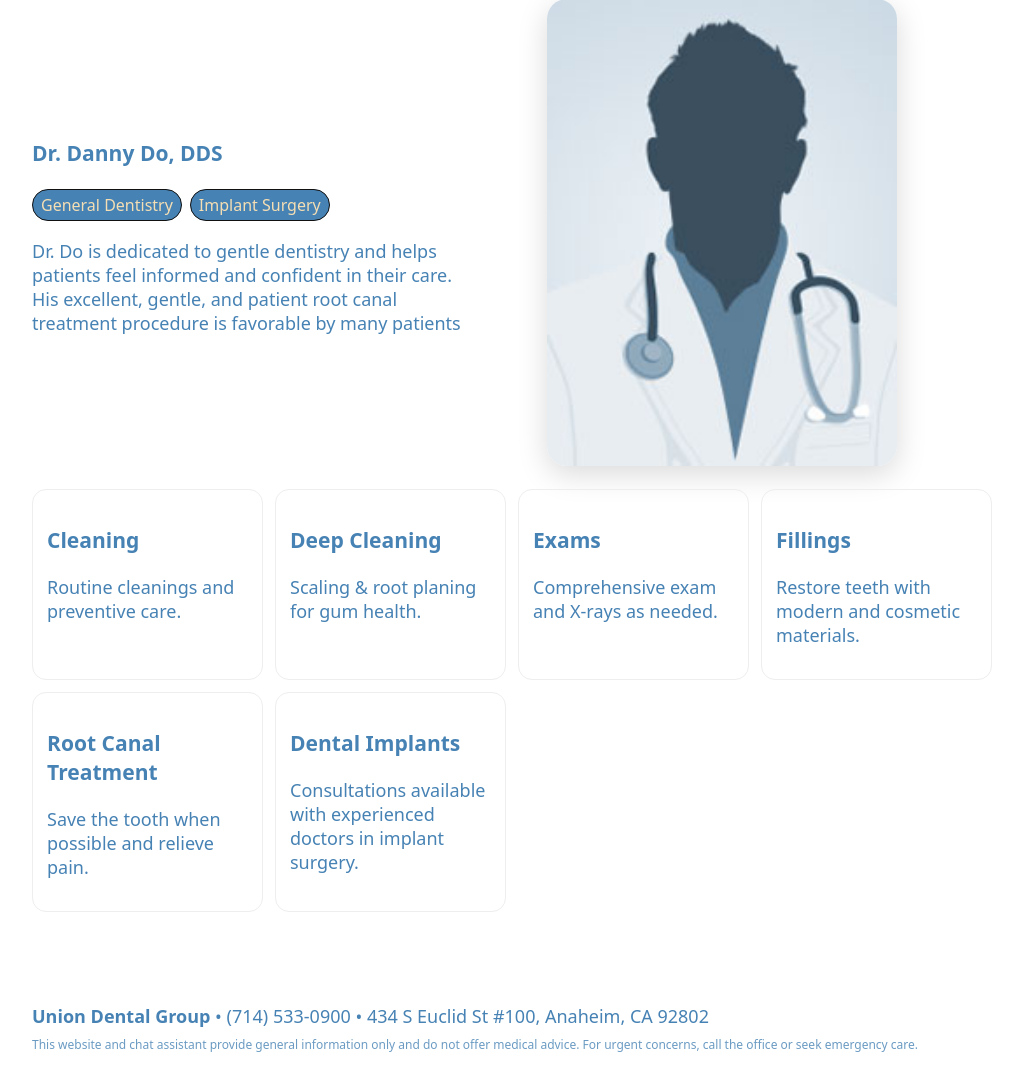
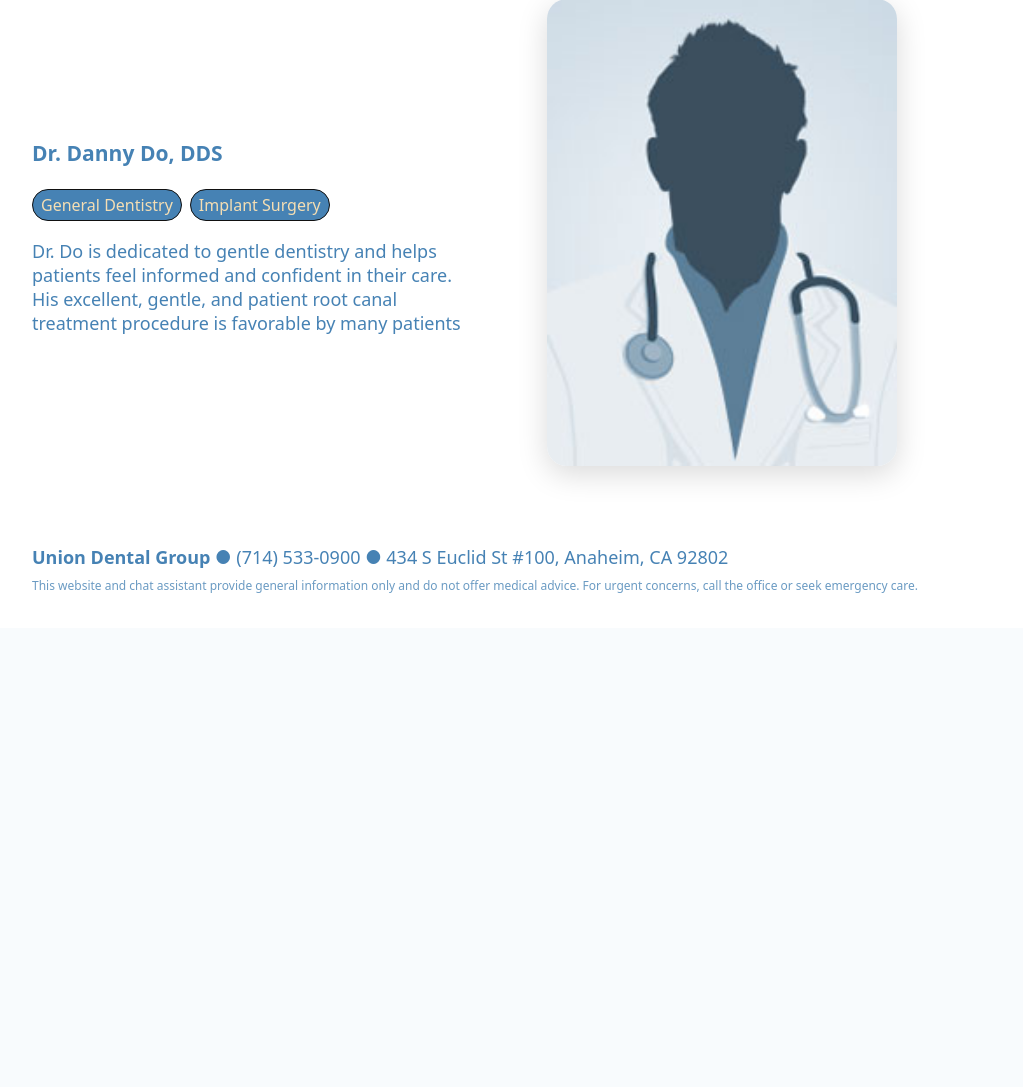
Before and after one commit to gemmatruong/dental_web, a Flask app: page / in a window 1280 px wide. Shown: the part 1830-2917 px from the top of the page, without its empty margins (128-1151 px from the left). After the commit the page ends 2423 px from the top, so only its background shows below. Run offline with Flask 3, Linux system fonts and the light colour scheme.

Commit message:
fix: remove unnecessary layout

```diff
--- a/templates/base.html
+++ b/templates/base.html
@@ -39,7 +39,7 @@
 
     <footer class="footer">
         <div class="container">
-            <div><strong>{{ clinic.office_name }}</strong> • {{ clinic.phone }} • {{ clinic.address }}</div>
+            <div><strong>{{ clinic.office_name }}</strong> &#9679; {{ clinic.phone }} &#9679; {{ clinic.address }}</div>
             <div class="disclaimer">
                 This website and chat assistant provide general information only and do not offer medical advice.
                 For urgent concerns, call the office or seek emergency care.
--- a/templates/home.html
+++ b/templates/home.html
@@ -91,13 +91,4 @@
     </div>
 </section>
 
-
-<section class="grid">
-    <div class="card"><h3>Cleaning</h3><p>Routine cleanings and preventive care.</p></div>
-    <div class="card"><h3>Deep Cleaning</h3><p>Scaling & root planing for gum health.</p></div>
-    <div class="card"><h3>Exams</h3><p>Comprehensive exam and X-rays as needed.</p></div>
-    <div class="card"><h3>Fillings</h3><p>Restore teeth with modern and cosmetic materials.</p></div>
-    <div class="card"><h3>Root Canal Treatment</h3><p>Save the tooth when possible and relieve pain.</p></div>
-    <div class="card"><h3>Dental Implants</h3><p>Consultations available with experienced doctors in implant surgery.</p></div>
-</section>
 {% endblock %}
```
